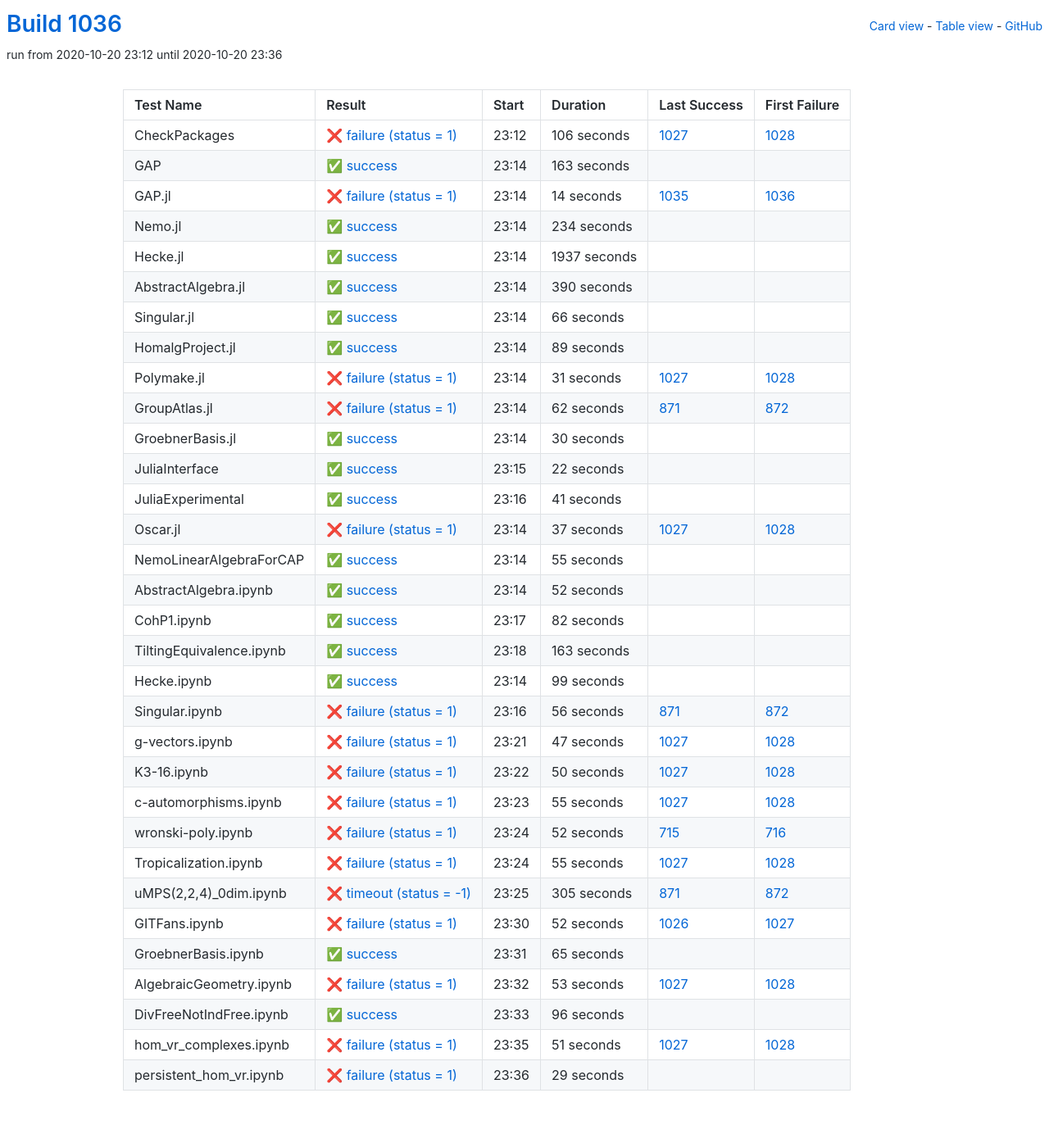
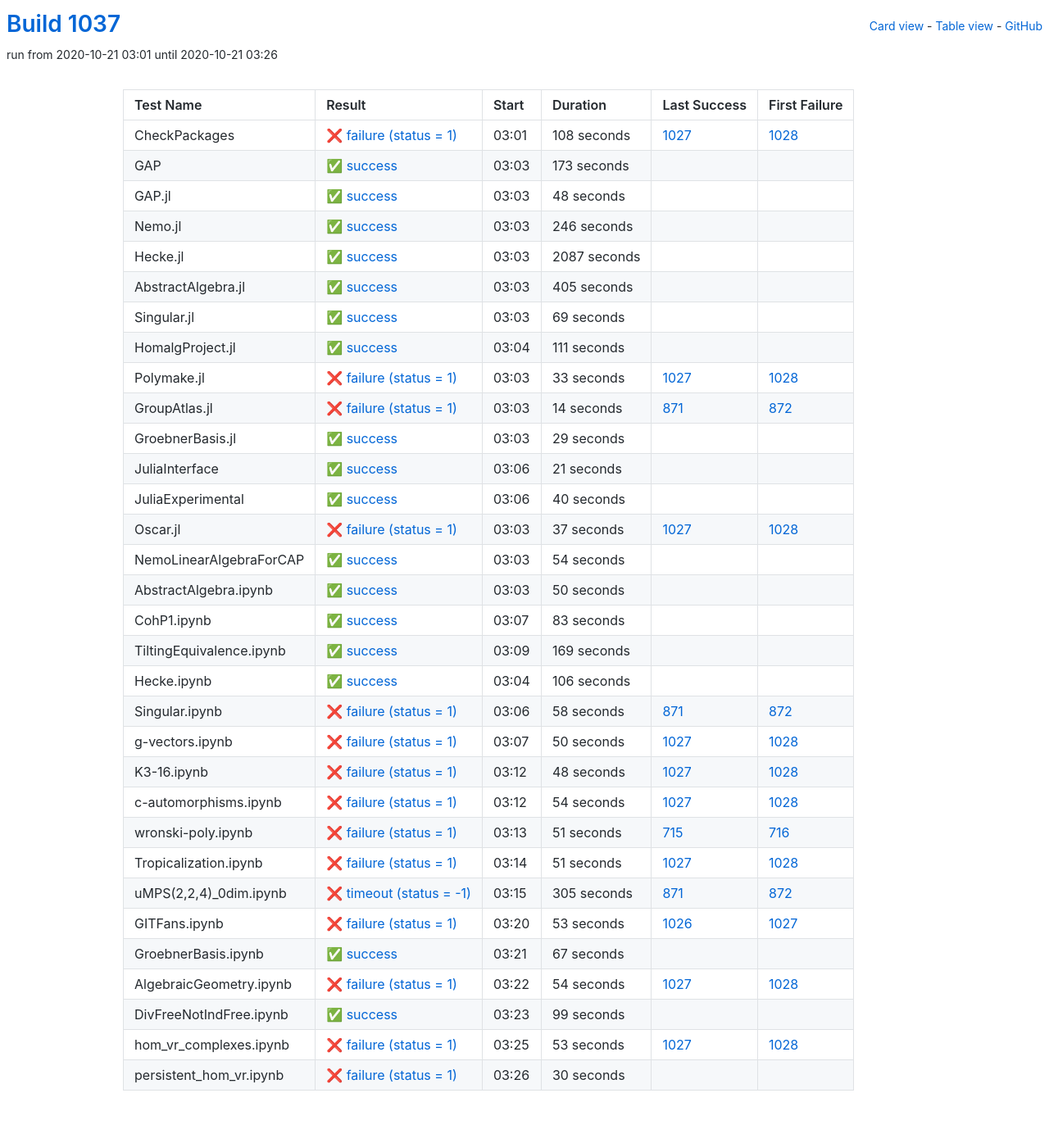
Before and after one commit to oscar-system/oscar-ci-status-stable, a Jekyll site: the page built from table.html, in a window 1280 px wide. Shown: the whole page at 82% size. Built offline with Jekyll 4.4.1, drawn with Linux system fonts in a browser that asks for light colours.

Commit message:
Build #1037

```diff
--- a/_data/ci.yml
+++ b/_data/ci.yml
@@ -1,6 +1,6 @@
 ---
-build: 1036
-build_url: https://oscarci.mathematik.uni-kl.de/job/oscar-stable/1036/
+build: 1037
+build_url: https://oscarci.mathematik.uni-kl.de/job/oscar-stable/1037/
 job: oscar-stable
 organization: oscar-system
 repo: oscar-ci-status-stable
@@ -8,164 +8,164 @@ repourl: https://github.com/oscar-system/oscar-ci-status-stable
 tests:
 - name: CheckPackages
   id: checkpackages
-  log: https://oscarci.mathematik.uni-kl.de/job/oscar-stable/1036/artifact/logs/build-1036/CheckPackages.log
-  start: 2020-10-20 23:12
+  log: https://oscarci.mathematik.uni-kl.de/job/oscar-stable/1037/artifact/logs/build-1037/CheckPackages.log
+  start: 2020-10-21 03:01
   success: false
   exitcode: 1
   status: failure
-  duration: 106
+  duration: 108
   last_success: 1027
   last_success_url: https://oscarci.mathematik.uni-kl.de/job/oscar-stable/1027/
   first_failure: 1028
   first_failure_url: https://oscarci.mathematik.uni-kl.de/job/oscar-stable/1028/
 - name: GAP
   id: gap
-  log: https://oscarci.mathematik.uni-kl.de/job/oscar-stable/1036/artifact/logs/build-1036/GAP.log
-  start: 2020-10-20 23:14
+  log: https://oscarci.mathematik.uni-kl.de/job/oscar-stable/1037/artifact/logs/build-1037/GAP.log
+  start: 2020-10-21 03:03
   success: true
   exitcode: 0
   status: success
-  duration: 163
+  duration: 173
   last_success: false
   last_success_url:
   first_failure: false
   first_failure_url:
 - name: GAP.jl
   id: gap-jl
-  log: https://oscarci.mathematik.uni-kl.de/job/oscar-stable/1036/artifact/logs/build-1036/GAP.jl.log
-  start: 2020-10-20 23:14
-  success: false
-  exitcode: 1
-  status: failure
-  duration: 14
-  last_success: 1035
-  last_success_url: https://oscarci.mathematik.uni-kl.de/job/oscar-stable/1035/
-  first_failure: 1036
-  first_failure_url: https://oscarci.mathematik.uni-kl.de/job/oscar-stable/1036/
-- name: Nemo.jl
-  id: nemo-jl
-  log: https://oscarci.mathematik.uni-kl.de/job/oscar-stable/1036/artifact/logs/build-1036/Nemo.jl.log
-  start: 2020-10-20 23:14
+  log: https://oscarci.mathematik.uni-kl.de/job/oscar-stable/1037/artifact/logs/build-1037/GAP.jl.log
+  start: 2020-10-21 03:03
   success: true
   exitcode: 0
   status: success
-  duration: 234
+  duration: 48
+  last_success: false
+  last_success_url:
+  first_failure: false
+  first_failure_url:
+- name: Nemo.jl
+  id: nemo-jl
+  log: https://oscarci.mathematik.uni-kl.de/job/oscar-stable/1037/artifact/logs/build-1037/Nemo.jl.log
+  start: 2020-10-21 03:03
+  success: true
+  exitcode: 0
+  status: success
+  duration: 246
   last_success: false
   last_success_url:
   first_failure: false
   first_failure_url:
 - name: Hecke.jl
   id: hecke-jl
-  log: https://oscarci.mathematik.uni-kl.de/job/oscar-stable/1036/artifact/logs/build-1036/Hecke.jl.log
-  start: 2020-10-20 23:14
+  log: https://oscarci.mathematik.uni-kl.de/job/oscar-stable/1037/artifact/logs/build-1037/Hecke.jl.log
+  start: 2020-10-21 03:03
   success: true
   exitcode: 0
   status: success
-  duration: 1937
+  duration: 2087
   last_success: false
   last_success_url:
   first_failure: false
   first_failure_url:
 - name: AbstractAlgebra.jl
   id: abstractalgebra-jl
-  log: https://oscarci.mathematik.uni-kl.de/job/oscar-stable/1036/artifact/logs/build-1036/AbstractAlgebra.jl.log
-  start: 2020-10-20 23:14
+  log: https://oscarci.mathematik.uni-kl.de/job/oscar-stable/1037/artifact/logs/build-1037/AbstractAlgebra.jl.log
+  start: 2020-10-21 03:03
   success: true
   exitcode: 0
   status: success
-  duration: 390
+  duration: 405
   last_success: false
   last_success_url:
   first_failure: false
   first_failure_url:
 - name: Singular.jl
   id: singular-jl
-  log: https://oscarci.mathematik.uni-kl.de/job/oscar-stable/1036/artifact/logs/build-1036/Singular.jl.log
-  start: 2020-10-20 23:14
+  log: https://oscarci.mathematik.uni-kl.de/job/oscar-stable/1037/artifact/logs/build-1037/Singular.jl.log
+  start: 2020-10-21 03:03
   success: true
   exitcode: 0
   status: success
-  duration: 66
+  duration: 69
   last_success: false
   last_success_url:
   first_failure: false
   first_failure_url:
 - name: HomalgProject.jl
   id: homalgproject-jl
-  log: https://oscarci.mathematik.uni-kl.de/job/oscar-stable/1036/artifact/logs/build-1036/HomalgProject.jl.log
-  start: 2020-10-20 23:14
+  log: https://oscarci.mathematik.uni-kl.de/job/oscar-stable/1037/artifact/logs/build-1037/HomalgProject.jl.log
+  start: 2020-10-21 03:04
   success: true
   exitcode: 0
   status: success
-  duration: 89
+  duration: 111
   last_success: false
   last_success_url:
   first_failure: false
   first_failure_url:
 - name: Polymake.jl
   id: polymake-jl
-  log: https://oscarci.mathematik.uni-kl.de/job/oscar-stable/1036/artifact/logs/build-1036/Polymake.jl.log
-  start: 2020-10-20 23:14
+  log: https://oscarci.mathematik.uni-kl.de/job/oscar-stable/1037/artifact/logs/build-1037/Polymake.jl.log
+  start: 2020-10-21 03:03
   success: false
   exitcode: 1
   status: failure
-  duration: 31
+  duration: 33
   last_success: 1027
   last_success_url: https://oscarci.mathematik.uni-kl.de/job/oscar-stable/1027/
   first_failure: 1028
   first_failure_url: https://oscarci.mathematik.uni-kl.de/job/oscar-stable/1028/
 - name: GroupAtlas.jl
   id: groupatlas-jl
-  log: https://oscarci.mathematik.uni-kl.de/job/oscar-stable/1036/artifact/logs/build-1036/GroupAtlas.jl.log
-  start: 2020-10-20 23:14
+  log: https://oscarci.mathematik.uni-kl.de/job/oscar-stable/1037/artifact/logs/build-1037/GroupAtlas.jl.log
+  start: 2020-10-21 03:03
   success: false
   exitcode: 1
   status: failure
-  duration: 62
+  duration: 14
   last_success: 871
   last_success_url: https://oscarci.mathematik.uni-kl.de/job/oscar-stable/871/
   first_failure: 872
   first_failure_url: https://oscarci.mathematik.uni-kl.de/job/oscar-stable/872/
 - name: GroebnerBasis.jl
   id: groebnerbasis-jl
-  log: https://oscarci.mathematik.uni-kl.de/job/oscar-stable/1036/artifact/logs/build-1036/GroebnerBasis.jl.log
-  start: 2020-10-20 23:14
+  log: https://oscarci.mathematik.uni-kl.de/job/oscar-stable/1037/artifact/logs/build-1037/GroebnerBasis.jl.log
+  start: 2020-10-21 03:03
   success: true
   exitcode: 0
   status: success
-  duration: 30
+  duration: 29
   last_success: false
   last_success_url:
   first_failure: false
   first_failure_url:
 - name: JuliaInterface
   id: juliainterface
-  log: https://oscarci.mathematik.uni-kl.de/job/oscar-stable/1036/artifact/logs/build-1036/JuliaInterface.log
-  start: 2020-10-20 23:15
+  log: https://oscarci.mathematik.uni-kl.de/job/oscar-stable/1037/artifact/logs/build-1037/JuliaInterface.log
+  start: 2020-10-21 03:06
   success: true
   exitcode: 0
   status: success
-  duration: 22
+  duration: 21
   last_success: false
   last_success_url:
   first_failure: false
   first_failure_url:
 - name: JuliaExperimental
   id: juliaexperimental
-  log: https://oscarci.mathematik.uni-kl.de/job/oscar-stable/1036/artifact/logs/build-1036/JuliaExperimental.log
-  start: 2020-10-20 23:16
+  log: https://oscarci.mathematik.uni-kl.de/job/oscar-stable/1037/artifact/logs/build-1037/JuliaExperimental.log
+  start: 2020-10-21 03:06
   success: true
   exitcode: 0
   status: success
-  duration: 41
+  duration: 40
   last_success: false
   last_success_url:
   first_failure: false
   first_failure_url:
 - name: Oscar.jl
   id: oscar-jl
-  log: https://oscarci.mathematik.uni-kl.de/job/oscar-stable/1036/artifact/logs/build-1036/Oscar.jl.log
-  start: 2020-10-20 23:14
+  log: https://oscarci.mathematik.uni-kl.de/job/oscar-stable/1037/artifact/logs/build-1037/Oscar.jl.log
+  start: 2020-10-21 03:03
   success: false
   exitcode: 1
   status: failure
@@ -176,92 +176,80 @@ tests:
   first_failure_url: https://oscarci.mathematik.uni-kl.de/job/oscar-stable/1028/
 - name: NemoLinearAlgebraForCAP
   id: nemolinearalgebraforcap
-  log: https://oscarci.mathematik.uni-kl.de/job/oscar-stable/1036/artifact/logs/build-1036/NemoLinearAlgebraForCAP.log
-  start: 2020-10-20 23:14
+  log: https://oscarci.mathematik.uni-kl.de/job/oscar-stable/1037/artifact/logs/build-1037/NemoLinearAlgebraForCAP.log
+  start: 2020-10-21 03:03
   success: true
   exitcode: 0
   status: success
-  duration: 55
+  duration: 54
   last_success: false
   last_success_url:
   first_failure: false
   first_failure_url:
 - name: AbstractAlgebra.ipynb
   id: abstractalgebra-ipynb
-  log: https://oscarci.mathematik.uni-kl.de/job/oscar-stable/1036/artifact/logs/build-1036/AbstractAlgebra.ipynb.log
-  start: 2020-10-20 23:14
+  log: https://oscarci.mathematik.uni-kl.de/job/oscar-stable/1037/artifact/logs/build-1037/AbstractAlgebra.ipynb.log
+  start: 2020-10-21 03:03
   success: true
   exitcode: 0
   status: success
-  duration: 52
+  duration: 50
   last_success: false
   last_success_url:
   first_failure: false
   first_failure_url:
 - name: CohP1.ipynb
   id: cohp1-ipynb
-  log: https://oscarci.mathematik.uni-kl.de/job/oscar-stable/1036/artifact/logs/build-1036/CohP1.ipynb.log
-  start: 2020-10-20 23:17
+  log: https://oscarci.mathematik.uni-kl.de/job/oscar-stable/1037/artifact/logs/build-1037/CohP1.ipynb.log
+  start: 2020-10-21 03:07
   success: true
   exitcode: 0
   status: success
-  duration: 82
+  duration: 83
   last_success: false
   last_success_url:
   first_failure: false
   first_failure_url:
 - name: TiltingEquivalence.ipynb
   id: tiltingequivalence-ipynb
-  log: https://oscarci.mathematik.uni-kl.de/job/oscar-stable/1036/artifact/logs/build-1036/TiltingEquivalence.ipynb.log
-  start: 2020-10-20 23:18
+  log: https://oscarci.mathematik.uni-kl.de/job/oscar-stable/1037/artifact/logs/build-1037/TiltingEquivalence.ipynb.log
+  start: 2020-10-21 03:09
   success: true
   exitcode: 0
   status: success
-  duration: 163
+  duration: 169
   last_success: false
   last_success_url:
   first_failure: false
   first_failure_url:
 - name: Hecke.ipynb
   id: hecke-ipynb
-  log: https://oscarci.mathematik.uni-kl.de/job/oscar-stable/1036/artifact/logs/build-1036/Hecke.ipynb.log
-  start: 2020-10-20 23:14
+  log: https://oscarci.mathematik.uni-kl.de/job/oscar-stable/1037/artifact/logs/build-1037/Hecke.ipynb.log
+  start: 2020-10-21 03:04
   success: true
   exitcode: 0
   status: success
-  duration: 99
+  duration: 106
   last_success: false
   last_success_url:
   first_failure: false
   first_failure_url:
 - name: Singular.ipynb
   id: singular-ipynb
-  log: https://oscarci.mathematik.uni-kl.de/job/oscar-stable/1036/artifact/logs/build-1036/Singular.ipynb.log
-  start: 2020-10-20 23:16
+  log: https://oscarci.mathematik.uni-kl.de/job/oscar-stable/1037/artifact/logs/build-1037/Singular.ipynb.log
+  start: 2020-10-21 03:06
   success: false
   exitcode: 1
   status: failure
-  duration: 56
+  duration: 58
   last_success: 871
   last_success_url: https://oscarci.mathematik.uni-kl.de/job/oscar-stable/871/
   first_failure: 872
   first_failure_url: https://oscarci.mathematik.uni-kl.de/job/oscar-stable/872/
 - name: g-vectors.ipynb
   id: g-vectors-ipynb
-  log: https://oscarci.mathematik.uni-kl.de/job/oscar-stable/1036/artifact/logs/build-1036/g-vectors.ipynb.log
-  start: 2020-10-20 23:21
-  success: false
-  exitcode: 1
-  status: failure
-  duration: 47
-  last_success: 1027
-  last_success_url: https://oscarci.mathematik.uni-kl.de/job/oscar-stable/1027/
-  first_failure: 1028
-  first_failure_url: https://oscarci.mathematik.uni-kl.de/job/oscar-stable/1028/
-- name: K3-16.ipynb
-  id: k3-16-ipynb
-  log: https://oscarci.mathematik.uni-kl.de/job/oscar-stable/1036/artifact/logs/build-1036/K3-16.ipynb.log
-  start: 2020-10-20 23:22
+  log: https://oscarci.mathematik.uni-kl.de/job/oscar-stable/1037/artifact/logs/build-1037/g-vectors.ipynb.log
+  start: 2020-10-21 03:07
   success: false
   exitcode: 1
   status: failure
@@ -270,46 +258,58 @@ tests:
   last_success_url: https://oscarci.mathematik.uni-kl.de/job/oscar-stable/1027/
   first_failure: 1028
   first_failure_url: https://oscarci.mathematik.uni-kl.de/job/oscar-stable/1028/
-- name: c-automorphisms.ipynb
-  id: c-automorphisms-ipynb
-  log: https://oscarci.mathematik.uni-kl.de/job/oscar-stable/1036/artifact/logs/build-1036/c-automorphisms.ipynb.log
-  start: 2020-10-20 23:23
+- name: K3-16.ipynb
+  id: k3-16-ipynb
+  log: https://oscarci.mathematik.uni-kl.de/job/oscar-stable/1037/artifact/logs/build-1037/K3-16.ipynb.log
+  start: 2020-10-21 03:12
   success: false
   exitcode: 1
   status: failure
-  duration: 55
+  duration: 48
+  last_success: 1027
+  last_success_url: https://oscarci.mathematik.uni-kl.de/job/oscar-stable/1027/
+  first_failure: 1028
+  first_failure_url: https://oscarci.mathematik.uni-kl.de/job/oscar-stable/1028/
+- name: c-automorphisms.ipynb
+  id: c-automorphisms-ipynb
+  log: https://oscarci.mathematik.uni-kl.de/job/oscar-stable/1037/artifact/logs/build-1037/c-automorphisms.ipynb.log
+  start: 2020-10-21 03:12
+  success: false
+  exitcode: 1
+  status: failure
+  duration: 54
   last_success: 1027
   last_success_url: https://oscarci.mathematik.uni-kl.de/job/oscar-stable/1027/
   first_failure: 1028
   first_failure_url: https://oscarci.mathematik.uni-kl.de/job/oscar-stable/1028/
 - name: wronski-poly.ipynb
   id: wronski-poly-ipynb
-  log: https://oscarci.mathematik.uni-kl.de/job/oscar-stable/1036/artifact/logs/build-1036/wronski-poly.ipynb.log
-  start: 2020-10-20 23:24
+  log: https://oscarci.mathematik.uni-kl.de/job/oscar-stable/1037/artifact/logs/build-1037/wronski-poly.ipynb.log
+  start: 2020-10-21 03:13
   success: false
   exitcode: 1
   status: failure
-  duration: 52
+  duration: 51
   last_success: 715
   last_success_url: https://oscarci.mathematik.uni-kl.de/job/oscar-stable/715/
   first_failure: 716
   first_failure_url: https://oscarci.mathematik.uni-kl.de/job/oscar-stable/716/
 - name: Tropicalization.ipynb
   id: tropicalization-ipynb
-  log: https://oscarci.mathematik.uni-kl.de/job/oscar-stable/1036/artifact/logs/build-1036/Tropicalization.ipynb.log
-  start: 2020-10-20 23:24
+  log: https://oscarci.mathematik.uni-kl.de/job/oscar-stable/1037/artifact/logs/build-1037/Tropicalization.ipynb.log
+  start: 2020-10-21 03:14
   success: false
   exitcode: 1
   status: failure
-  duration: 55
+  duration: 51
   last_success: 1027
   last_success_url: https://oscarci.mathematik.uni-kl.de/job/oscar-stable/1027/
   first_failure: 1028
   first_failure_url: https://oscarci.mathematik.uni-kl.de/job/oscar-stable/1028/
 - name: uMPS(2,2,4)_0dim.ipynb
   id: umps-2-2-4-0dim-ipynb
-  log: https://oscarci.mathematik.uni-kl.de/job/oscar-stable/1036/artifact/logs/build-1036/uMPS-2-2-4-_0dim.ipynb.log
-  start: 2020-10-20 23:25
+  log: https://oscarci.mathematik.uni-kl.de/job/oscar-stable/1037/artifact/logs/build-1037/uMPS-2-2-4-_0dim.ipynb.log
+  start: 2020-10-21 03:15
   success: false
   exitcode: -1
   status: timeout
@@ -320,32 +320,56 @@ tests:
   first_failure_url: https://oscarci.mathematik.uni-kl.de/job/oscar-stable/872/
 - name: GITFans.ipynb
   id: gitfans-ipynb
-  log: https://oscarci.mathematik.uni-kl.de/job/oscar-stable/1036/artifact/logs/build-1036/GITFans.ipynb.log
-  start: 2020-10-20 23:30
+  log: https://oscarci.mathematik.uni-kl.de/job/oscar-stable/1037/artifact/logs/build-1037/GITFans.ipynb.log
+  start: 2020-10-21 03:20
   success: false
   exitcode: 1
   status: failure
-  duration: 52
+  duration: 53
   last_success: 1026
   last_success_url: https://oscarci.mathematik.uni-kl.de/job/oscar-stable/1026/
   first_failure: 1027
   first_failure_url: https://oscarci.mathematik.uni-kl.de/job/oscar-stable/1027/
 - name: GroebnerBasis.ipynb
   id: groebnerbasis-ipynb
-  log: https://oscarci.mathematik.uni-kl.de/job/oscar-stable/1036/artifact/logs/build-1036/GroebnerBasis.ipynb.log
-  start: 2020-10-20 23:31
+  log: https://oscarci.mathematik.uni-kl.de/job/oscar-stable/1037/artifact/logs/build-1037/GroebnerBasis.ipynb.log
+  start: 2020-10-21 03:21
   success: true
   exitcode: 0
   status: success
-  duration: 65
+  duration: 67
   last_success: false
   last_success_url:
   first_failure: false
   first_failure_url:
 - name: AlgebraicGeometry.ipynb
   id: algebraicgeometry-ipynb
-  log: https://oscarci.mathematik.uni-kl.de/job/oscar-stable/1036/artifact/logs/build-1036/AlgebraicGeometry.ipynb.log
-  start: 2020-10-20 23:32
+  log: https://oscarci.mathematik.uni-kl.de/job/oscar-stable/1037/artifact/logs/build-1037/AlgebraicGeometry.ipynb.log
+  start: 2020-10-21 03:22
+  success: false
+  exitcode: 1
+  status: failure
+  duration: 54
+  last_success: 1027
+  last_success_url: https://oscarci.mathematik.uni-kl.de/job/oscar-stable/1027/
+  first_failure: 1028
+  first_failure_url: https://oscarci.mathematik.uni-kl.de/job/oscar-stable/1028/
+- name: DivFreeNotIndFree.ipynb
+  id: divfreenotindfree-ipynb
+  log: https://oscarci.mathematik.uni-kl.de/job/oscar-stable/1037/artifact/logs/build-1037/DivFreeNotIndFree.ipynb.log
+  start: 2020-10-21 03:23
+  success: true
+  exitcode: 0
+  status: success
+  duration: 99
+  last_success: false
+  last_success_url:
+  first_failure: false
+  first_failure_url:
+- name: hom_vr_complexes.ipynb
+  id: hom-vr-complexes-ipynb
+  log: https://oscarci.mathematik.uni-kl.de/job/oscar-stable/1037/artifact/logs/build-1037/hom_vr_complexes.ipynb.log
+  start: 2020-10-21 03:25
   success: false
   exitcode: 1
   status: failure
@@ -354,39 +378,15 @@ tests:
   last_success_url: https://oscarci.mathematik.uni-kl.de/job/oscar-stable/1027/
   first_failure: 1028
   first_failure_url: https://oscarci.mathematik.uni-kl.de/job/oscar-stable/1028/
-- name: DivFreeNotIndFree.ipynb
-  id: divfreenotindfree-ipynb
-  log: https://oscarci.mathematik.uni-kl.de/job/oscar-stable/1036/artifact/logs/build-1036/DivFreeNotIndFree.ipynb.log
-  start: 2020-10-20 23:33
-  success: true
-  exitcode: 0
-  status: success
-  duration: 96
+- name: persistent_hom_vr.ipynb
+  id: persistent-hom-vr-ipynb
+  log: https://oscarci.mathematik.uni-kl.de/job/oscar-stable/1037/artifact/logs/build-1037/persistent_hom_vr.ipynb.log
+  start: 2020-10-21 03:26
+  success: false
+  exitcode: 1
+  status: failure
+  duration: 30
   last_success: false
   last_success_url:
   first_failure: false
   first_failure_url:
-- name: hom_vr_complexes.ipynb
-  id: hom-vr-complexes-ipynb
-  log: https://oscarci.mathematik.uni-kl.de/job/oscar-stable/1036/artifact/logs/build-1036/hom_vr_complexes.ipynb.log
-  start: 2020-10-20 23:35
-  success: false
-  exitcode: 1
-  status: failure
-  duration: 51
-  last_success: 1027
-  last_success_url: https://oscarci.mathematik.uni-kl.de/job/oscar-stable/1027/
-  first_failure: 1028
-  first_failure_url: https://oscarci.mathematik.uni-kl.de/job/oscar-stable/1028/
-- name: persistent_hom_vr.ipynb
-  id: persistent-hom-vr-ipynb
-  log: https://oscarci.mathematik.uni-kl.de/job/oscar-stable/1036/artifact/logs/build-1036/persistent_hom_vr.ipynb.log
-  start: 2020-10-20 23:36
-  success: false
-  exitcode: 1
-  status: failure
-  duration: 29
-  last_success: false
-  last_success_url:
-  first_failure: false
-  first_failure_url:
```
Also changed, not shown: README.md.
